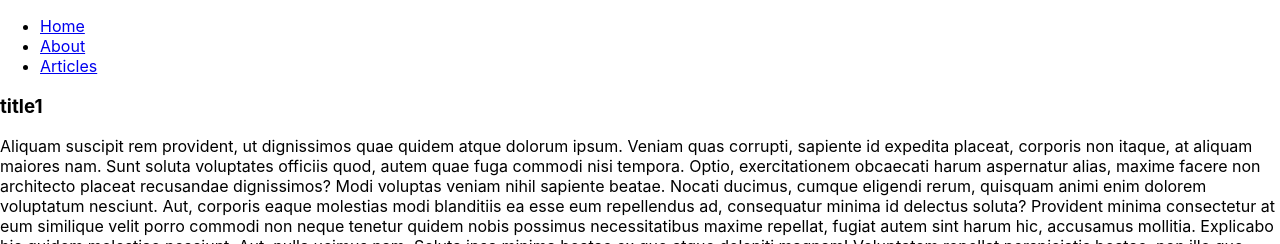
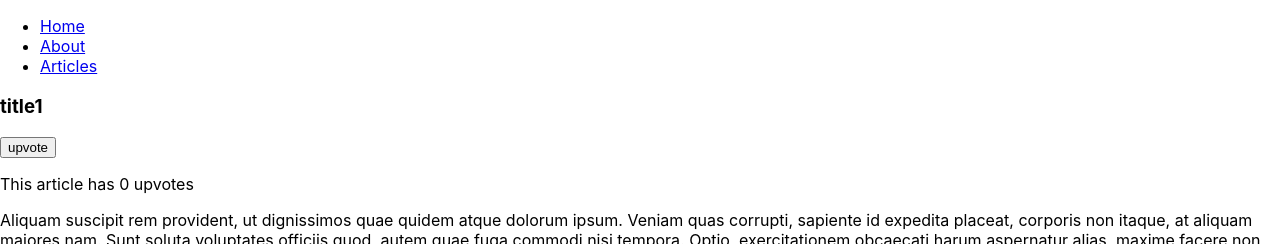
Before and after one commit to chari00/react-blog-page, a React (Create React App) app: page /articles/article1 in a window 1280 px wide. Shown: the top 244 px of the page. Built offline with nearby package versions, Linux system fonts and the light colour scheme; no server answers.

Commit message:
import axios and use hooks useEffect to get the response date from the article info, and set state to update upvotes and comments. Add components Comment form and Comment list

```diff
--- a/src/pages/ArticlePage.js
+++ b/src/pages/ArticlePage.js
@@ -1,12 +1,36 @@
 import { useParams } from "react-router-dom";
 import articles from './articleContent';
 import PageNotFound from './PageNotFound'
+import { useState, useEffect } from "react";
+import axios from 'axios';
+import CommentsList from "../components/CommentsList";
+import AddCommentForm from "../components/AddCommentForm";
 
 
 export default function ArticlePage () {
+    const [articleInfo, setArticleInfo] = useState({upvotes:0, Comments:[]});
+     const {articleId} =useParams();
+
+    useEffect(() => {
+        const loadArticleInfo = async () => {
+
+            const response = await axios.get(`/api/articles/${articleId}`)
+            const newArticleInfo = response.data;
+            setArticleInfo(newArticleInfo);
+        }
+        loadArticleInfo();
+
+        },[]);
+
     //use the url parameter value to load the correct article from article content file, display on the page.
-    const {articleId} =useParams();
+
     const article = articles.find(article => article.name === articleId);
+    const addUpvote =async ()=> {
+        const response =await axios.put(`/api/articles/${articleId}/upvote`);
+        const updatedArticle = response.data;
+        setArticleInfo(updatedArticle);
+
+    }
 
     if (!article) {
         return <PageNotFound/>
@@ -15,7 +39,11 @@ export default function ArticlePage () {
     return (
         <>
         <h3>{article.title}</h3>
-        {article.content.map(paragraph => (<p key ={paragraph}>{paragraph}</p>))}
+        <button onClick={addUpvote}>upvote</button>
+        <p> This article has {articleInfo.upvotes} upvotes</p>
+        {article.content.map((paragraph, i)=> (<p key ={i}>{paragraph}</p>))}
+        <AddCommentForm articleName={articleId} onArticleUpdated={updatedArticle => setArticleInfo(updatedArticle)}/>
+        <CommentsList comments={articleInfo.comments}/>
         </>
-    )
+    );
 };
```
